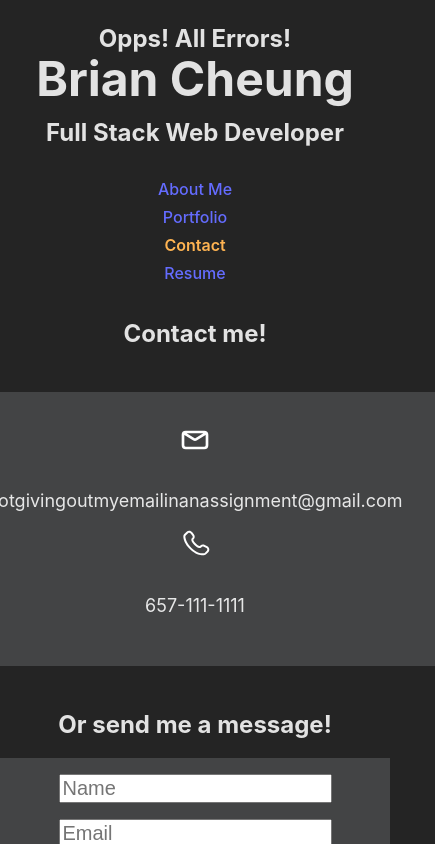
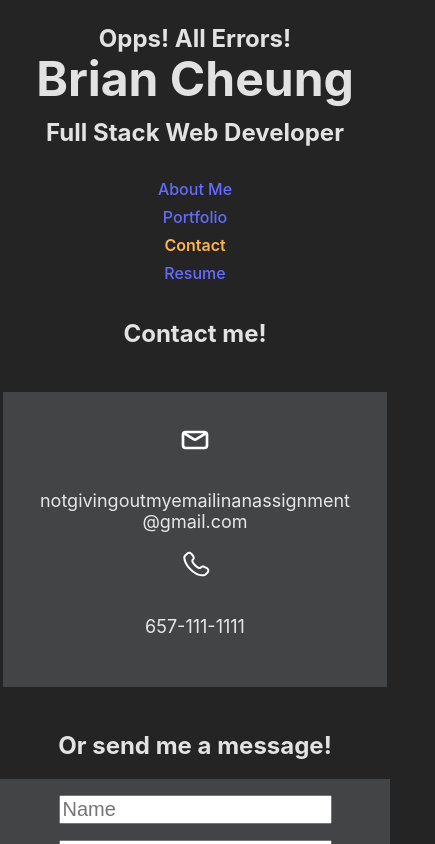
Before and after one commit to CYCBrian/wk20-react-portfolio, a React (Vite) app: page /contact in a window 390 px wide. Shown: the top 844 px of the page, 435 px wide, since content can reach past the window. Built offline with nearby package versions, Linux system fonts and the light colour scheme.

Commit message:
6.Fixed Email not breaking

```diff
--- a/src/pages/contact/contact.css
+++ b/src/pages/contact/contact.css
@@ -33,7 +33,6 @@
 }
 
 .my-contact{
-    text-align: start;
     font-size: large;
     word-wrap: break-word;
     white-space: pre-wrap;
@@ -95,4 +94,7 @@
     justify-content: center;
     align-items: center;
   }
+  .my-contact{
+    max-width: 20rem;
+  }
 }
```
